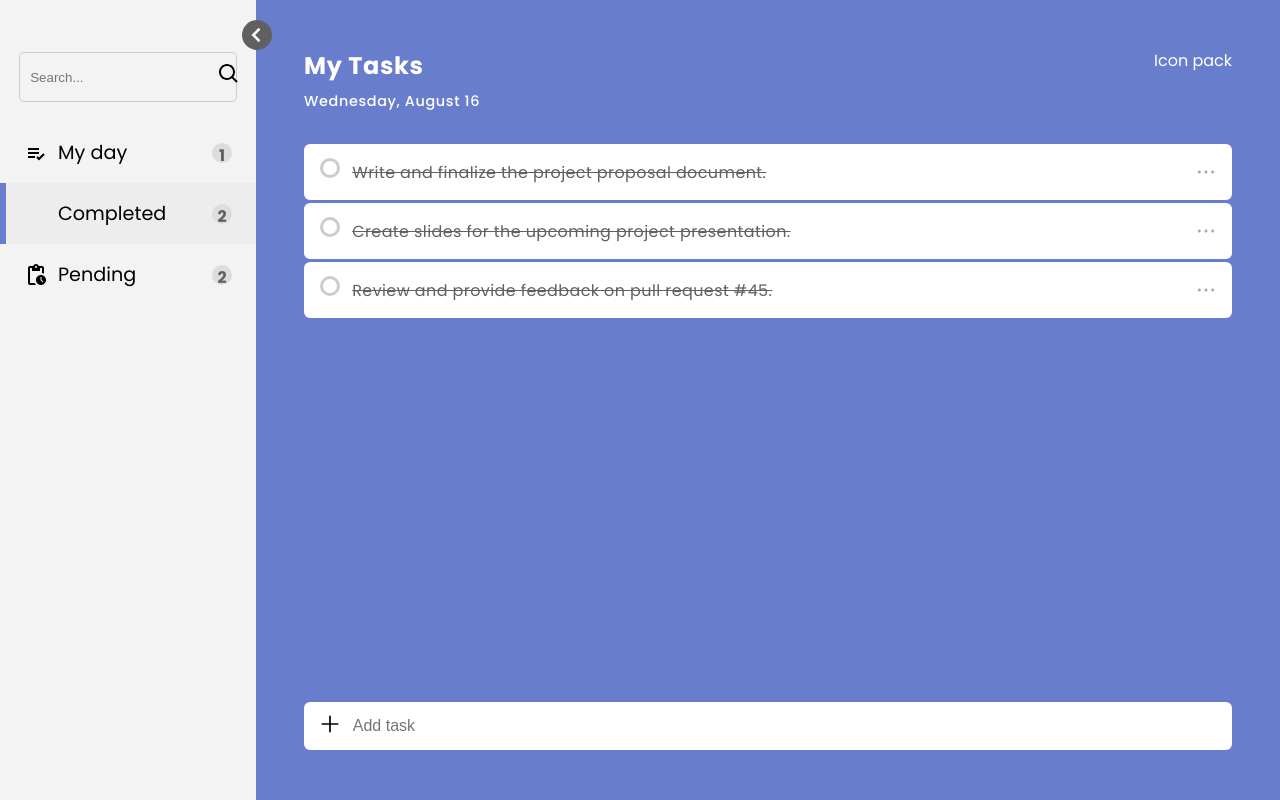
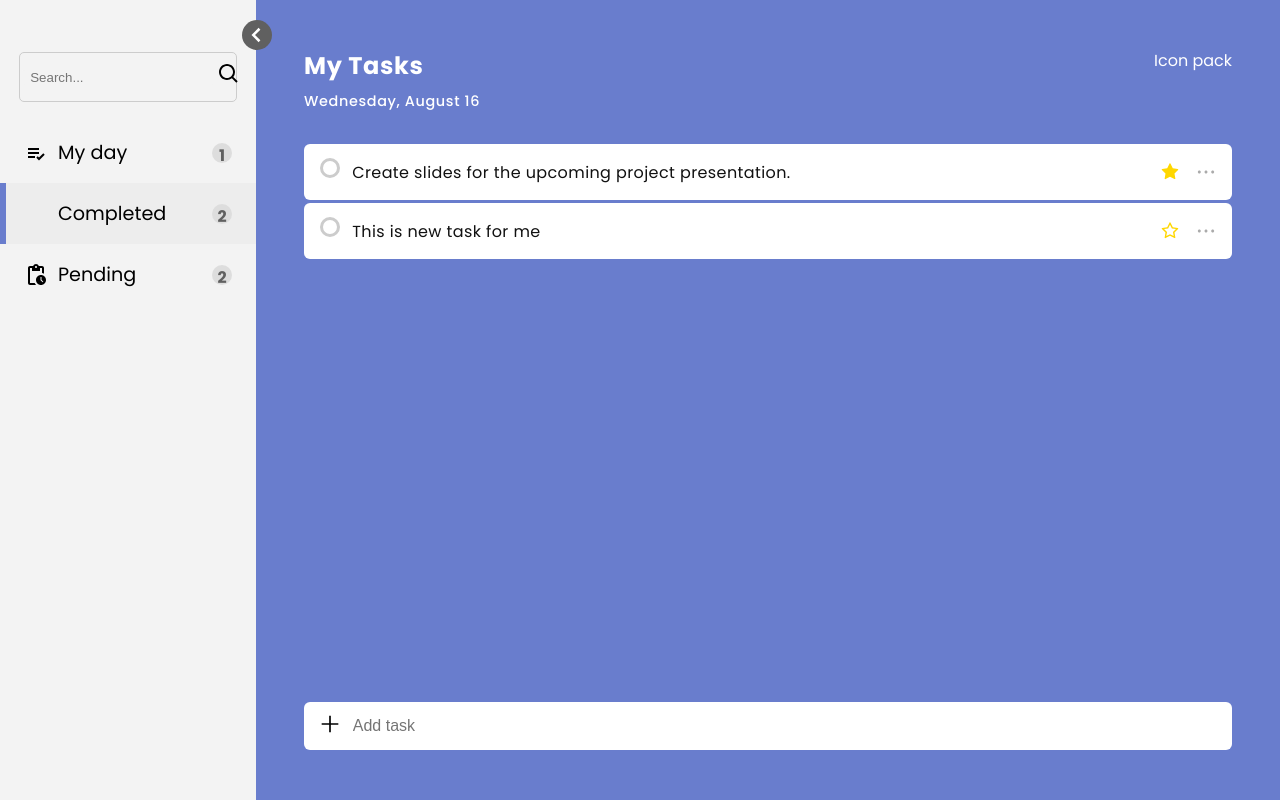
Before and after one commit to iamsujanstha/My-day-task, a Next.js app: page / in a window 1280 px wide. Built offline with nearby package versions, Linux system fonts and the light colour scheme; data requests are answered from the project's data file; some icons are missing.

Commit message:
FEAT: Added CRUD functinalities

```diff
--- a/db.json
+++ b/db.json
@@ -1,19 +1,16 @@
 {
   "tasks": [
     {
-      "id": 1,
-      "task_name": "Write and finalize the project proposal document.",
-      "status": "1"
+      "status": 1,
+      "task_name": "Create slides for the upcoming project presentation.",
+      "is_important": true,
+      "id": 2
     },
     {
-      "id": 2,
-      "task_name": "Create slides for the upcoming project presentation.",
-      "status": "1"
-    },
-    {
-      "id": 3,
-      "task_name": "Review and provide feedback on pull request #45.",
-      "status": "1"
+      "status": 1,
+      "task_name": "This is new task for me",
+      "is_important": false,
+      "id": 3
     }
   ]
 }
--- a/src/components/Checkbox/index.tsx
+++ b/src/components/Checkbox/index.tsx
@@ -1,16 +1,37 @@
+import React from "react";
 import { CheckboxWrapper } from "@/components/Checkbox/style";
-import React from "react";
+import { setCompletedStatus } from "@/redux/tasks/action";
+import { useDispatch, useSelector } from "react-redux";
+import { taskStatus } from "@/enum";
+import { taskList } from "@/redux/tasks/selectors";
 
 type CheckboxProps = {
-  status: string;
-  onHandleChange: () => void;
+  taskId: string;
 };
 
-const Checkbox: React.FC<CheckboxProps> = ({ status, onHandleChange }) => {
+const Checkbox: React.FC<CheckboxProps> = ({ taskId }) => {
+  const dispatch = useDispatch();
+  const taskData = useSelector(taskList);
+
+  const { tasks, isLoading } = taskData;
+
+  const data = tasks.find((task) => taskId === task.id);
+  const { id, status, task_name, is_important } = data || {};
+
+  const handleChecked = () => {
+    const payload = {
+      id,
+      status: taskStatus.COMPLETED === status ? taskStatus.ACTIVE : taskStatus.COMPLETED,
+      task_name,
+      is_important,
+    };
+    dispatch(setCompletedStatus(payload));
+  };
+
   return (
     <CheckboxWrapper>
       <div className="round">
-        <input type="checkbox" id="checkbox" checked={status === "2"} onChange={onHandleChange} />
+        <input type="checkbox" id="checkbox" checked={data?.status === taskStatus.COMPLETED} onChange={handleChecked} />
         <label htmlFor="checkbox"></label>
       </div>
     </CheckboxWrapper>
--- a/src/components/Modals/ActionModal/index.tsx
+++ b/src/components/Modals/ActionModal/index.tsx
@@ -1,8 +1,12 @@
+import React from "react";
 import { StyledModal } from "@/components/Modals/ActionModal/style";
-import React from "react";
 import { BiEdit } from "react-icons/bi";
 import { MdDelete } from "react-icons/md";
 import { AiOutlineCheckCircle } from "react-icons/ai";
+import { useDispatch, useSelector } from "react-redux";
+import { deleteTask, setCompletedStatus } from "@/redux/tasks/action";
+import { taskStatus } from "@/enum";
+import { taskList } from "@/redux/tasks/selectors";
 
 const modalItems = [
   {
@@ -10,30 +14,86 @@ const modalItems = [
     name: "Mark as complete",
     icon: <AiOutlineCheckCircle size={22} />,
     shortcut: "Ctrl + D",
+    action: "complete",
   },
   {
     id: 2,
     name: "Edit task",
     icon: <BiEdit size={22} />,
     shortcut: "Ctrl + E",
+    action: "edit",
   },
   {
     id: 3,
     name: "Delete task",
     icon: <MdDelete color="red" size={22} />,
     shortcut: "Ctrl + D",
+    action: "delete",
   },
 ];
 
-const ActionModal = () => {
+type ActionModalProps = {
+  isOpen: boolean;
+  taskId: string;
+};
+
+const ActionModal = ({ isOpen, taskId }: ActionModalProps) => {
+  const [isClicked, setIsClicked] = React.useState(false);
+  const dispatch = useDispatch();
+  const taskData = useSelector(taskList);
+
+  const { tasks } = taskData;
+
+  const data = tasks.find((task) => taskId === task.id);
+  const { id, status, task_name, is_important } = data || {};
+
+  const handleClick = (id: any, item: any) => {
+    setIsClicked(true);
+    const action = item.id === 1 && status === taskStatus.COMPLETED ? "uncomplete" : item.action;
+
+    switch (action) {
+      case "complete":
+        const payload = {
+          id,
+          status: taskStatus.COMPLETED,
+          task_name,
+          is_important,
+        };
+        dispatch(setCompletedStatus(payload));
+        break;
+
+      case "uncomplete":
+        const payload2 = {
+          id,
+          status: taskStatus.ACTIVE,
+          task_name,
+          is_important,
+        };
+        dispatch(setCompletedStatus(payload2));
+        break;
+
+      case "edit":
+        console.log("edit");
+        break;
+
+      case "delete":
+        dispatch(deleteTask({ id: id }));
+        break;
+
+      default:
+        break;
+    }
+  };
   return (
-    <StyledModal>
+    <StyledModal style={{ display: isClicked ? "none" : isOpen ? "block" : "" }}>
       <div className="modal-content">
         <ul>
           {modalItems.map((item) => (
-            <li key={item.id}>
+            <li key={item.id} onClick={() => handleClick(id, item)}>
               <span className={`icon ${item.id}`}>{item.icon}</span>
-              <span className={`name ${item.name}`}>{item.name}</span>
+              <span className={`name ${item.name}`}>
+                {item.id === 1 && status === taskStatus.COMPLETED ? "Mark as not completed" : item.name}
+              </span>
               <span className="shortcut">{item.shortcut}</span>
             </li>
           ))}
--- a/src/components/Modals/ActionModal/style.ts
+++ b/src/components/Modals/ActionModal/style.ts
@@ -6,11 +6,11 @@ export const StyledModal = styled.div`
   background-color: white;
   border-radius: 4px;
   color: black;
-  position: absolute;
+  // position: absolute;
   z-index: 100;
-  right: 6rem;
+  // right: 6rem;
   box-shadow: 0 0 10px rgba(0, 0, 0, 0.2);
-  top: 10rem;
+  // top: 10rem;
   transition: opacity 0.3s ease, visibility 0.3s ease;
 
   .modal-content {
--- a/src/components/Task/index.tsx
+++ b/src/components/Task/index.tsx
@@ -5,20 +5,47 @@ import { StyledTask } from "@/components/Task/style";
 import { clx } from "@/utils/clx";
 import useSound from "use-sound";
 import { RxDotsHorizontal } from "react-icons/rx";
+import { taskStatus } from "@/enum";
+import { AiFillStar, AiOutlineStar } from "react-icons/ai";
+import { useDispatch } from "react-redux";
+import { setCompletedStatus, setImportant } from "@/redux/tasks/action";
 
 const ActionModal = dynamic(() => import("@/components/Modals/ActionModal"), { ssr: false });
 
-const Task = ({ id, task_name, status, handleChange }: any) => {
-  const [showModal, setShowModal] = useState(false);
+type TaskProps = {
+  id: string;
+  task_name: string;
+  status: number;
+  is_important: boolean;
+};
+
+const Task: React.FC<TaskProps> = ({ id, task_name, status, is_important }) => {
+  const [hoveredTaskId, setHoveredTaskId] = useState("");
+  const [isImportant, setIsImportant] = useState(is_important);
   const modalRef = useRef(null);
+  const showModal = hoveredTaskId === id;
+  const dispatch = useDispatch();
 
   const handleIconMouseEnter = () => {
-    setShowModal(true);
+    setHoveredTaskId(id);
+  };
+
+  const handleIconMouseLeave = () => {
+    setHoveredTaskId("");
+  };
+
+  /*  Keep the modal open when the cursor is over it */
+  const handleModalMouseEnter = () => {
+    setHoveredTaskId(id);
+  };
+
+  const handleModalMouseLeave = () => {
+    setHoveredTaskId("");
   };
 
   const handleDocumentClick = (event: any) => {
-    if (modalRef.current && !modalRef.current.contains(event.target)) {
-      setShowModal(false);
+    if (modalRef.current && !modalRef.current?.contains(event.target)) {
+      setHoveredTaskId("");
     }
   };
 
@@ -30,19 +57,39 @@ const Task = ({ id, task_name, status, handleChange }: any) => {
     };
   }, []);
 
+  const handleImportant = (taskId: string) => {
+    const payload = {
+      id: taskId,
+      status,
+      task_name,
+      is_important: !is_important,
+    };
+    dispatch(setImportant(payload));
+    setIsImportant(!isImportant);
+  };
+
   return (
     <>
       <StyledTask>
         <div className="task-label">
-          <Checkbox status={status} onHandleChange={handleChange} />
-          <li className={clx(status && "strike")}>{task_name}</li>
+          <Checkbox taskId={id} />
+          <li className={clx(taskStatus[status] === "COMPLETED" && "strike")}>{task_name}</li>
         </div>
         <div className="task-action">
-          <RxDotsHorizontal size={20} onMouseEnter={handleIconMouseEnter} />
+          {isImportant ? (
+            <AiFillStar size={20} fill="gold" onClick={() => handleImportant(id)} />
+          ) : (
+            <AiOutlineStar size={20} fill="gold" onClick={() => handleImportant(id)} />
+          )}
+          <RxDotsHorizontal size={20} onMouseEnter={handleIconMouseEnter} onMouseLeave={handleIconMouseLeave} />
         </div>
         {showModal && (
-          <div ref={modalRef}>
-            <ActionModal />
+          <div
+            ref={modalRef}
+            className="action-modal"
+            onMouseEnter={handleModalMouseEnter}
+            onMouseLeave={handleModalMouseLeave}>
+            <ActionModal isOpen={showModal} taskId={id} />
           </div>
         )}
       </StyledTask>
--- a/src/components/Task/style.ts
+++ b/src/components/Task/style.ts
@@ -13,7 +13,7 @@ export const StyledTask = styled.div`
   background: #fff;
   border-radius: 6px;
   color: black;
-  positon: relative;
+  position: relative;
 
   .task-label{
     display: flex;
@@ -38,5 +38,12 @@ export const StyledTask = styled.div`
     gap: 1rem;
     cursor:pointer;
   }
+
+  .action-modal{
+    position: absolute;
+    top: 2.4rem;
+    z-index: 100;
+    right: 1rem;
+  }
   }
 `;
--- a/src/components/TaskList/index.tsx
+++ b/src/components/TaskList/index.tsx
@@ -1,14 +1,12 @@
-import React from "react";
-import { useDispatch, useSelector } from "react-redux";
-import { DragDropContext, Draggable, Droppable } from "react-beautiful-dnd";
+import Task from "@/components/Task";
 import { StyledTasksContainer } from "@/components/TaskList/style";
 import { taskList } from "@/redux/tasks/selectors";
-import { getTaskList } from "@/redux/tasks/action";
+import { getTaskList, setCompletedStatus } from "@/redux/tasks/action";
 import { taskType } from "@/types/taskTypes";
 import Skeleton from "react-loading-skeleton";
 import "react-loading-skeleton/dist/skeleton.css";
-import Task from "@/components/Task";
-import ActionModal from "@/components/Modals/ActionModal";
+import React from "react";
+import { useDispatch, useSelector } from "react-redux";
 
 const TaskList = () => {
   const dispatch = useDispatch();
@@ -18,53 +16,34 @@ const TaskList = () => {
 
   const [data, setData] = React.useState<taskType[]>(tasks || []);
 
-  const handleTaskCheckboxChange = (taskId: string) => {
-    console.log(taskId);
+  const handleTaskCheckboxChange = (task: taskType) => {
+    console.log(task);
+    const payload = {
+      id: task.id,
+      status: task.status,
+      task_name: task.task_name,
+      is_important: task.is_important,
+    };
+    dispatch(setCompletedStatus(payload));
+    console.log(payload);
   };
 
   React.useEffect(() => {
     dispatch(getTaskList());
   }, [dispatch]);
 
-  const handleDragEnd = (result: any) => {
-    if (!result.destination) {
-      return;
-    }
-
-    const reorderedTasks = Array.from(data);
-    const [reorderedTask] = reorderedTasks.splice(result.source.index, 1);
-    reorderedTasks.splice(result.destination.index, 0, reorderedTask);
-
-    setData(reorderedTasks);
-  };
-
   return (
-    <>
-      <DragDropContext onDragEnd={handleDragEnd}>
-        <Droppable droppableId="taskList" direction="vertical">
-          {(provided) => (
-            <StyledTasksContainer {...provided.droppableProps} ref={provided.innerRef}>
-              {tasks?.map((task: taskType, index: number) => (
-                <Draggable key={task.id} draggableId={task.id} index={index}>
-                  {(provided) => (
-                    <div ref={provided.innerRef} {...provided.draggableProps} {...provided.dragHandleProps}>
+    <StyledTasksContainer>
+      {tasks?.map((task: taskType) => (
         <Task
           key={task.id}
           id={task.id}
           task_name={task.task_name}
           status={task.status}
-                        handleChange={() => handleTaskCheckboxChange(task.id)}
+          is_important={task.is_important}
         />
-                    </div>
-                  )}
-                </Draggable>
       ))}
-              {provided.placeholder}
     </StyledTasksContainer>
-          )}
-        </Droppable>
-      </DragDropContext>
-    </>
   );
 };
 
--- a/src/redux/tasks/action/index.ts
+++ b/src/redux/tasks/action/index.ts
@@ -9,4 +9,8 @@ export const {
   updateTaskSuccess,
   deleteTask,
   deleteTaskSuccess,
+  setCompletedStatus,
+  setCompletedStatusSuccess,
+  setImportant,
+  setImportantSuccess,
 } = taskSlice.actions;
--- a/src/redux/tasks/slice/index.ts
+++ b/src/redux/tasks/slice/index.ts
@@ -36,7 +36,6 @@ export const taskSlice = createSlice({
       state.isLoading = true;
     },
     updateTaskSuccess(state, { payload }: PayloadAction<any>) {
-      console.log("reducer", payload);
       state.isLoading = false;
       state.tasks = payload;
     },
@@ -45,8 +44,45 @@ export const taskSlice = createSlice({
       state.isLoading = true;
     },
     deleteTaskSuccess(state, { payload }: PayloadAction<any>) {
-      state.isLoading = false;
-      state.tasks = payload;
+      return {
+        ...state,
+        isLoading: false,
+        tasks: state.tasks.filter((task) => task.id !== payload),
+      };
+    },
+
+    setCompletedStatus(state, { payload }: PayloadAction<any>) {},
+    setCompletedStatusSuccess(state, { payload }: PayloadAction<any>) {
+      return {
+        ...state,
+        isLoading: false,
+        tasks: state.tasks.map((task) => {
+          if (task.id === payload.id) {
+            return {
+              ...task,
+              status: payload.status,
+            };
+          }
+          return task;
+        }),
+      };
+    },
+
+    setImportant(state, { payload }: PayloadAction<any>) {},
+    setImportantSuccess(state, { payload }: PayloadAction<any>) {
+      return {
+        ...state,
+        isLoading: false,
+        tasks: state.tasks.map((task) => {
+          if (task.id === payload.id) {
+            return {
+              ...task,
+              is_important: payload.is_important,
+            };
+          }
+          return task;
+        }),
+      };
     },
   },
 });
```
Also changed, not shown: src/redux/tasks/saga/index.ts (+64 -4 lines), src/redux/tasks/services/index.ts (+5 -4 lines), src/types/taskTypes.ts (+5 -4 lines). Lines whose indentation alone changed are shown as unchanged.
